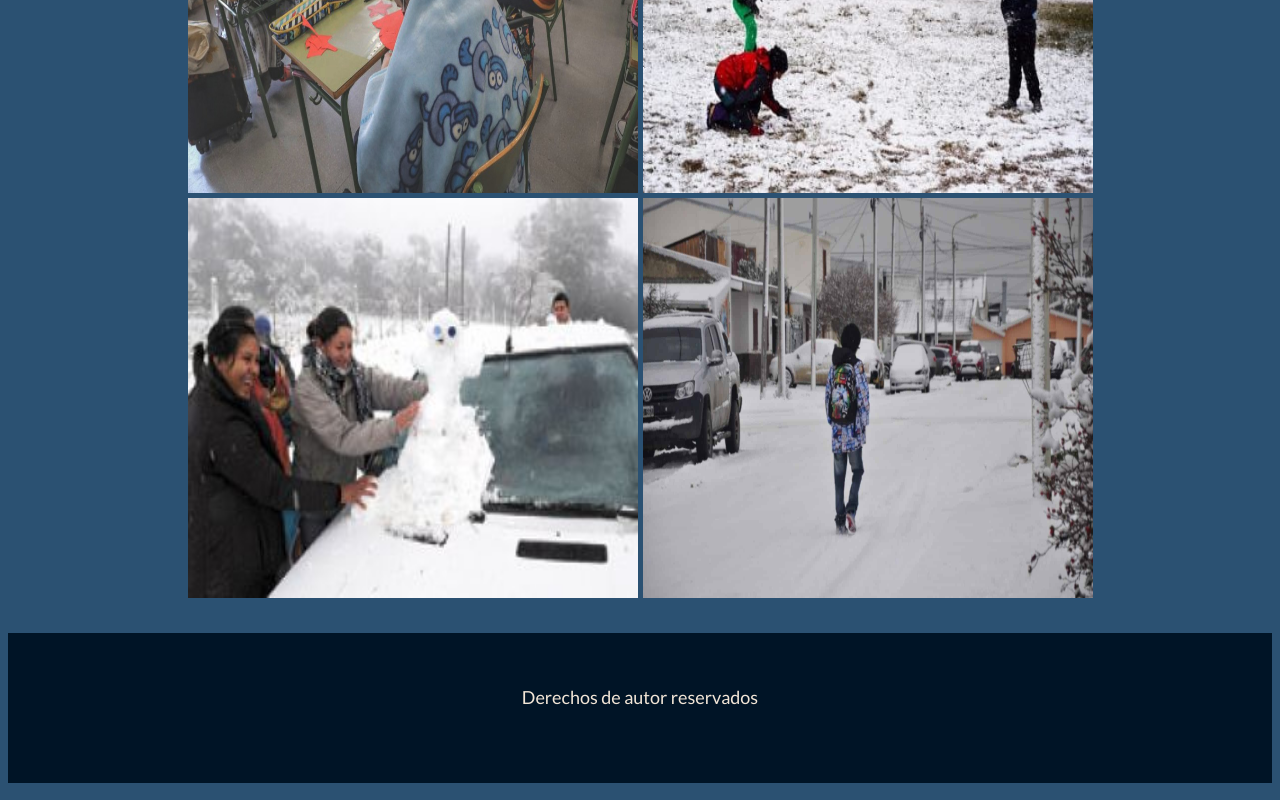
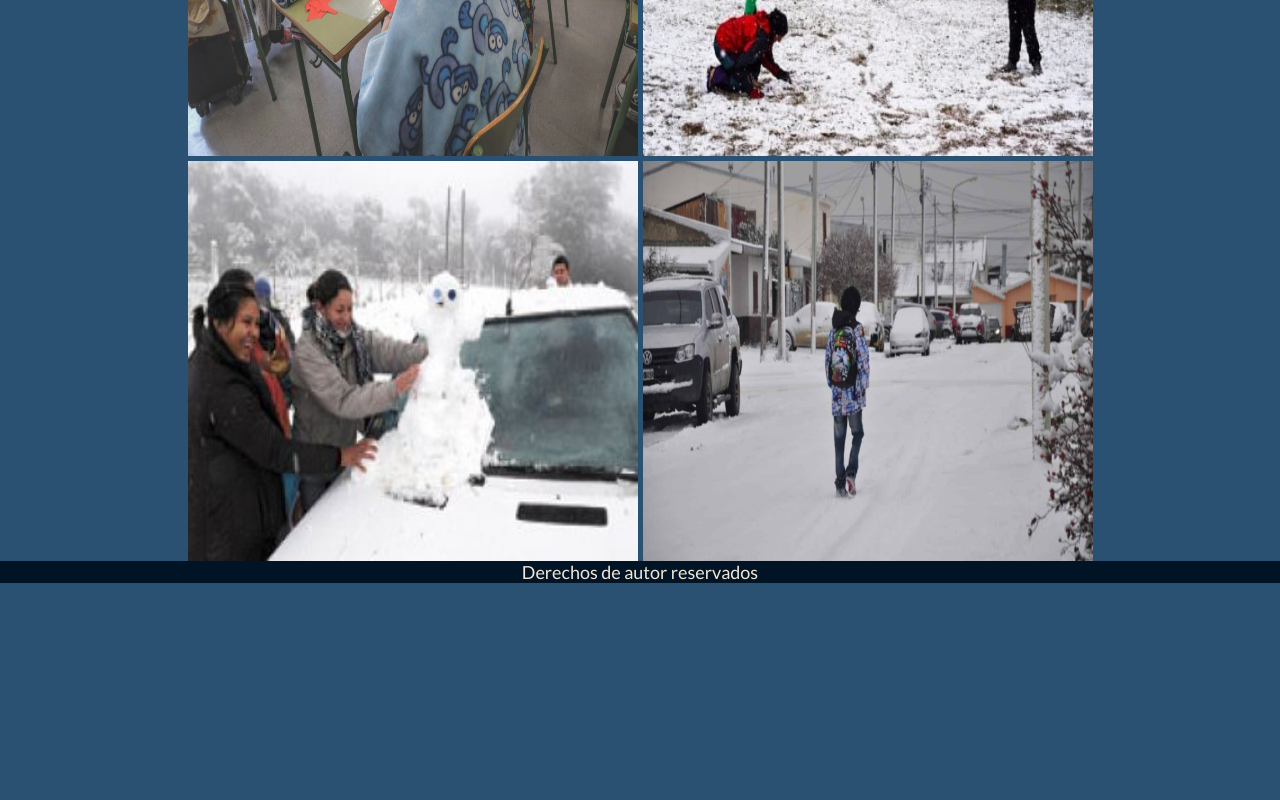
Before and after one commit to 4g05t/actividad_virtual, a plain HTML site: page pages/galeria.html in a window 1280 px wide. Shown: the part 739-1539 px from the top of the page. After the commit the page ends 1322 px from the top, so only its background shows below. Drawn offline with Linux system fonts and the light colour scheme; a web font is replaced by a local one.

Commit message:
cambios de errores

```diff
--- a/css/style.css
+++ b/css/style.css
@@ -1,3 +1,7 @@
+*{
+    margin: 0;
+    padding: 0;
+}
 body{
     background-color:rgba(43, 81, 114, 1);
     font-family: 'Lato';
@@ -26,6 +30,7 @@ a:hover{
 }
 
 h1{
+ margin-top: 30px;
  text-align: center;
  font-size: 50px;
 }
@@ -50,25 +55,12 @@ h1{
 footer{
     background-color: rgba(0, 20, 38, 1);
     width: 100%;
-    height: 150px;
-    position: relative;
     display: flex;
-    flex-direction: row;
-    flex-wrap: nowrap;
-   justify-content: center;
-    bottom:0;
-   top: 10px;
+    align-content: center;
+    justify-content: center;
+    align-items: center;
+}
 
-
-}
-.center, footer{
-    position: relative;
-    text-align: center;
-    display:flex;
-    flex-direction:row;
-    top:35px;
-    bottom:-10px;
-}
 
 
 
--- a/pages/galeria.html
+++ b/pages/galeria.html
@@ -4,8 +4,8 @@
          <link rel="preconnect" href="https://fonts.googleapis.com">
          <link rel="preconnect" href="https://fonts.gstatic.com" crossorigin>
          <link href="https://fonts.googleapis.com/css2?family=Bebas+Neue&family=Lato:ital,wght@0,100;0,300;0,400;0,700;0,900;1,100;1,300;1,400;1,700;1,900&family=Playfair+Display:ital,wght@0,400..900;1,400..900&display=swap" rel="stylesheet">
-         <link rel="icon" href="./assets/icons/frio.png" type="image/x-icon" />
-         <link  rel="stylesheet" href="../css/style.css" type="text/css" />
+         <link rel="icon" href="../assets/icons/frio.png" type="image/x-icon">
+         <link  rel="stylesheet" href="../css/style.css" type="text/css">
          <meta name="viewport" content="width=device-width, initial-scale=1.0">
          <meta charset="UTF-8">
          <title>Galería</title>
@@ -26,9 +26,8 @@
        <img src="../assets/images/na17fo02.jpg" alt="nieve" width="450" height="400">
        <img src="../assets/images/ola-polar-clases-argentina.jpg" alt="olapolar" width="450" height="400">
       </div>
-    </body>
     <footer>
         <p class="center">Derechos de autor reservados</p>
     </footer>
-
+ </body>
 </html>
```
